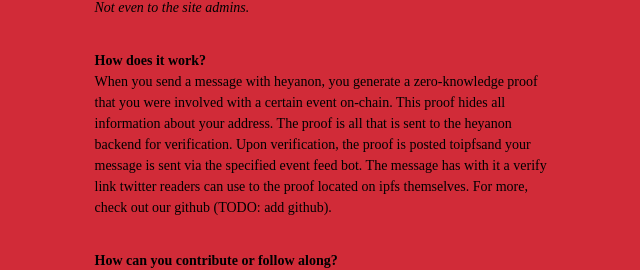
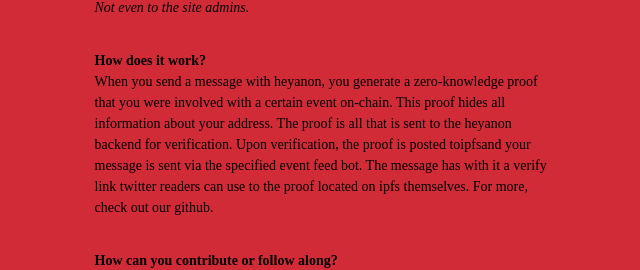
Before and after one commit to personaelabs/heyanon-v1, a Next.js app: page / in a window 1280 px wide. Shown: the part 389-659 px from the top of the page, without its empty margins (318-958 px from the left). Built offline with nearby package versions, Linux system fonts and the light colour scheme.

Commit message:
Add GH link

```diff
--- a/pages/index.tsx
+++ b/pages/index.tsx
@@ -57,7 +57,7 @@
                   and your message is sent via the specified event feed bot. The
                   message has with it a verify link twitter readers can use to
                   the proof located on ipfs themselves. For more, check out our
-                  github (TODO: add github).
+                  <a href="https://github.com/dizkus"> github</a>.
                 </div>
               </div>
 
```
